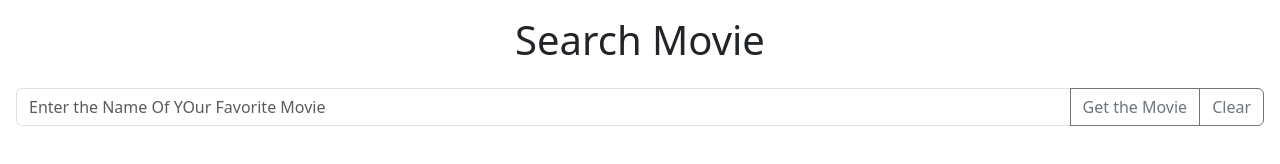
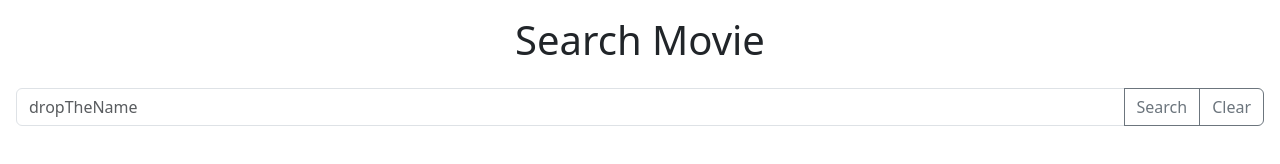
Before and after one commit to tineshsakthir/tineshsakthir.github.io, a website: page TVShowsSearchAApp/index.html in a window 1280 px wide. Drawn offline with nearby package versions, Linux system fonts and the light colour scheme.

Commit message:
Update index.html

```diff
--- a/TVShowsSearchAApp/index.html
+++ b/TVShowsSearchAApp/index.html
@@ -20,8 +20,8 @@
     <form id="requestForm" >
       <div class="d-flex justify-content-center" style="margin: 1rem 1rem 1rem 1rem;">
         <div class="input-group" name="formContainer" >
-          <input id="requestShow" name="requestName" type="text" class="form-control" placeholder="Enter the Name Of YOur Favorite Movie" autocomplete="off">
-          <button class="btn btn-outline-secondary" type="submit">Get the Movie</button>
+          <input id="requestShow" name="requestName" type="text" class="form-control" placeholder="dropTheName" autocomplete="off">
+          <button class="btn btn-outline-secondary" type="submit">Search</button>
           <button id="resetBtn" class="btn btn-outline-secondary" type="button">Clear</button>
         </div>
       </div>
```
